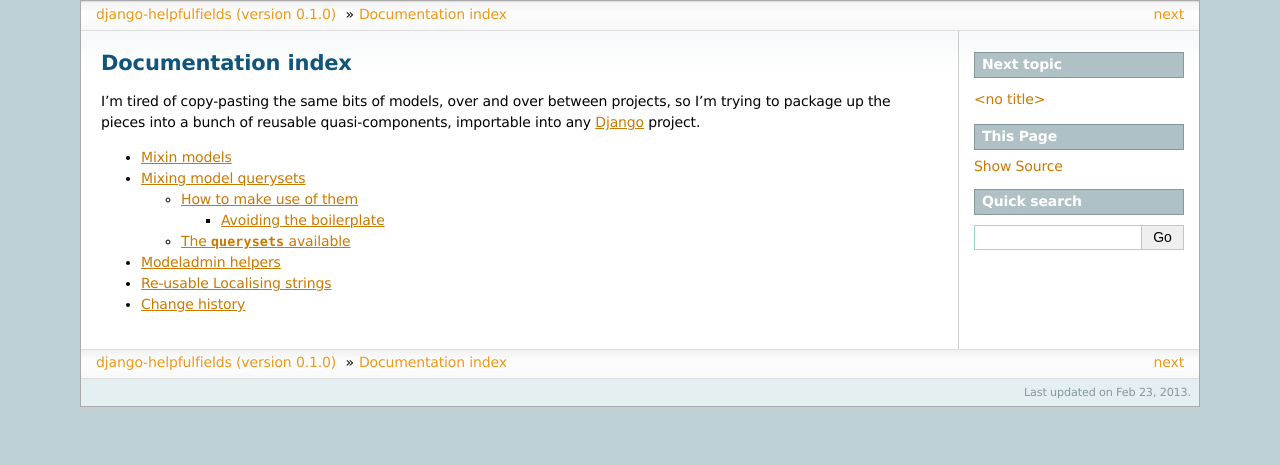
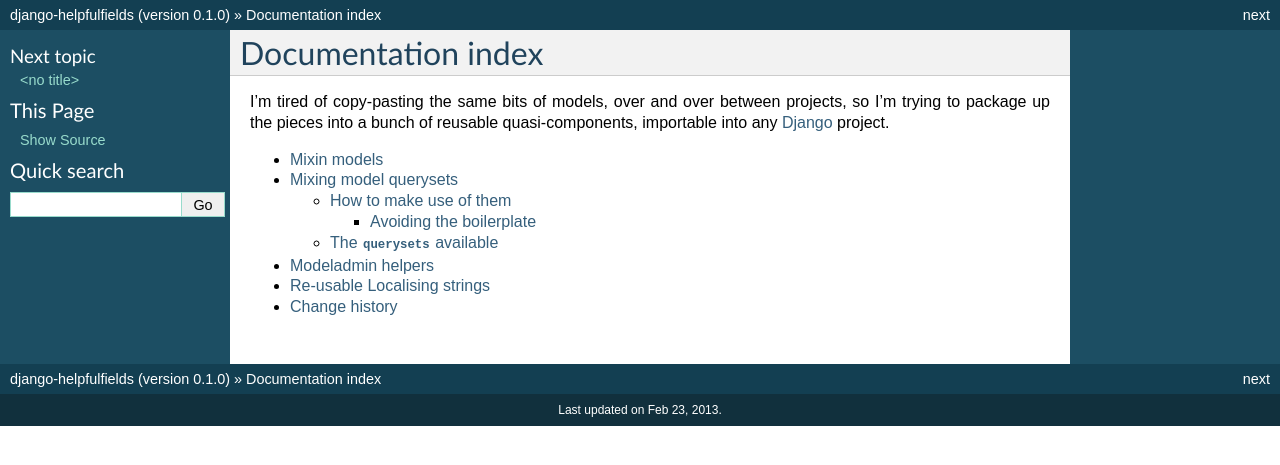
Before and after one commit to kezabelle/django-helpfulfields, a Sphinx documentation site: the page built from docs/index.rst, in a window 1280 px wide. Shown: the top 465 px of the page. Built offline with Sphinx 7.4.7, drawn with Linux system fonts in a browser that asks for light colours.

Commit message:
switch back to the standard sphinx theme

```diff
--- a/docs/conf.py
+++ b/docs/conf.py
@@ -101,7 +101,7 @@
 
 # The theme to use for HTML and HTML Help pages.  See the documentation for
 # a list of builtin themes.
-html_theme = 'sphinxdoc'
+html_theme = 'default'
 if os.environ.get('READTHEDOCS', None) == 'True':
     html_theme = 'default'
 
```
